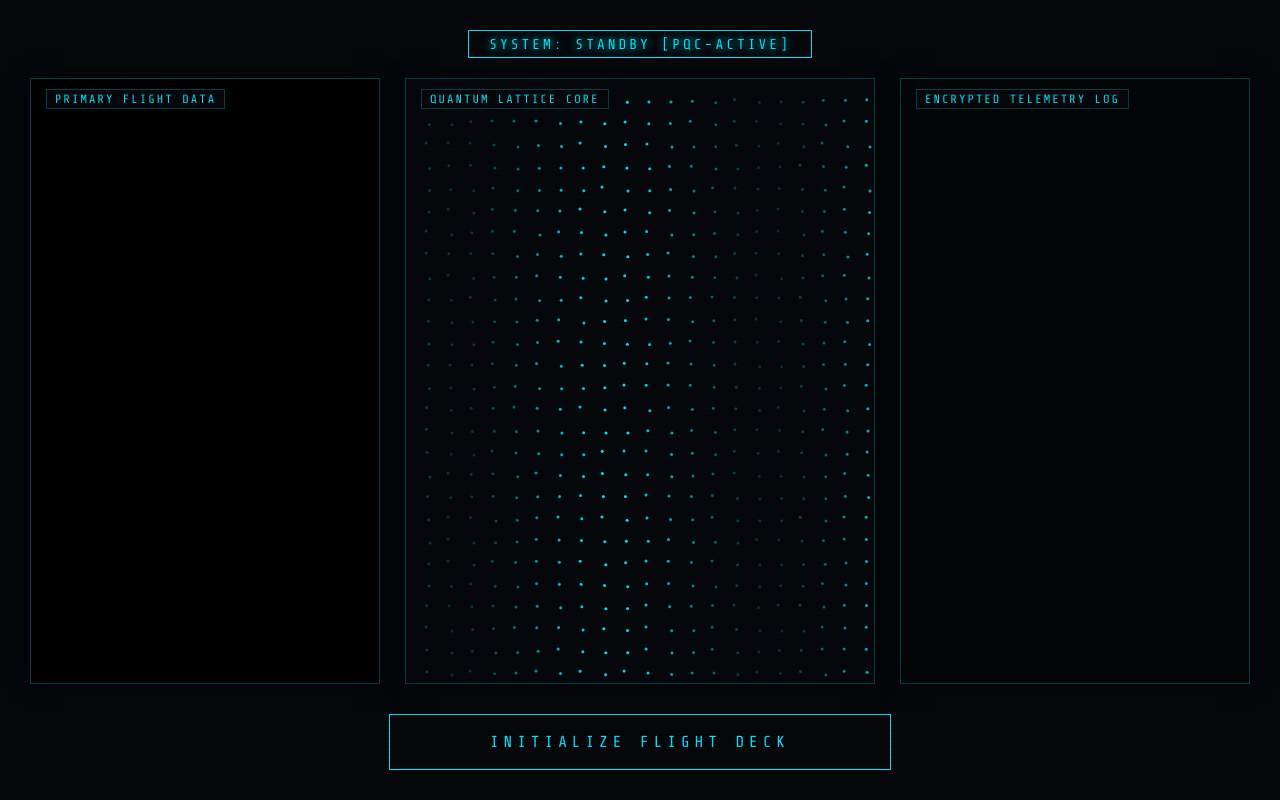
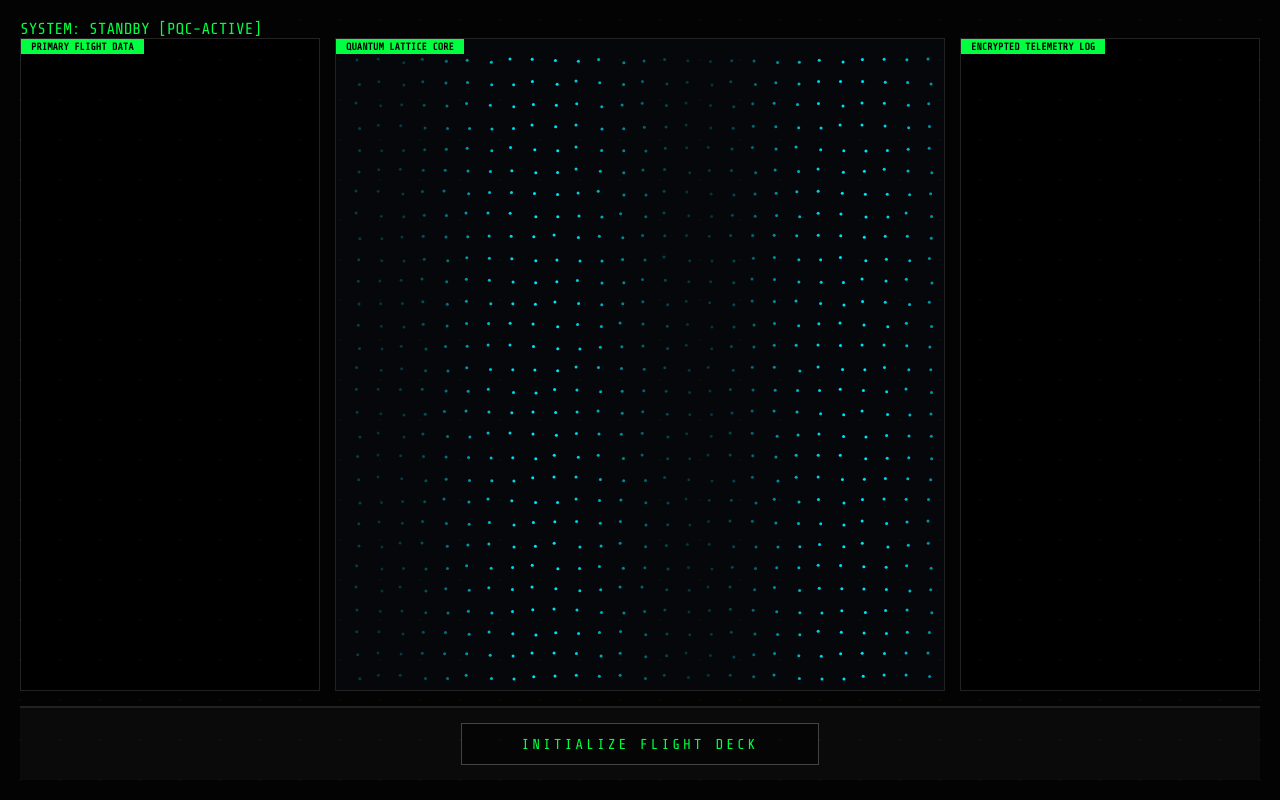
Before and after one commit to Toshani-tech/quantum-safe-cockpit, a plain HTML site: page index.html in a window 1280 px wide. Drawn offline with nearby package versions, Linux system fonts and the light colour scheme.

Commit message:
Day 6: Feat(UI): implemented rigid glass-cockpit geometry via CSS Grid

```diff
--- a/style.css
+++ b/style.css
@@ -1,20 +1,22 @@
-/* style.css - Stealth Cockpit Tactical UI */
+/* style.css - Industrial Avionics Flight Deck */
 :root {
-    --bg: #05070a;
-    --panel-bg: #05070a; /* STEP 3: Pure solid background */
-    --cyan: #00e5ff;
-    --tactical-red: #ff3b3b;
+    --bg: #030303;           /* Deeper black for high contrast */
+    --panel-bg: #050505;
+    --av-green: #00FF41;     /* Aviation Green (NTSC Standard) */
+    --av-amber: #FFBF00;     /* Warning/Diagnostic Amber */
+    --tactical-red: #FF3B3B;
     --font-main: 'Share Tech Mono', monospace;
-    --border-glow: rgba(0, 229, 255, 0.25);
+    --industrial-border: #222; /* Sharp, non-glowy borders */
 }
 
 * {
     box-sizing: border-box;
+    cursor: crosshair; /* Industrial feel */
 }
 
 body {
     background: var(--bg);
-    color: #fff;
+    color: var(--av-green);
     font-family: var(--font-main);
     margin: 0;
     height: 100vh;
@@ -22,122 +24,137 @@ body {
     display: flex;
     flex-direction: column;
     overflow: hidden;
+    text-transform: uppercase; /* Standard for Avionics */
 }
 
-/* THE "FILM LOOK" SCANLINES */
+/* Sharp Data Grid Overlay */
 body::after {
     content: " ";
     position: fixed;
     top: 0; left: 0; width: 100%; height: 100%;
-    background: linear-gradient(rgba(18, 16, 16, 0) 50%, rgba(0, 0, 0, 0.15) 50%);
-    background-size: 100% 4px;
+    background-image: radial-gradient(rgba(0, 255, 65, 0.05) 1px, transparent 0);
+    background-size: 40px 40px;
     z-index: 100;
     pointer-events: none;
-    opacity: 0.4;
 }
 
 #cockpit-container {
     display: flex;
     flex-direction: column;
     height: 100vh;
-    padding: 30px;
+    padding: 20px;
     z-index: 10;
 }
 
-header {
-    margin-bottom: 20px;
-    text-align: center;
+/* TOP STATUS BAR */
+#status-bar {
+    display: flex;
+    justify-content: space-between;
+    border-bottom: 1px solid var(--industrial-border);
+    padding-bottom: 10px;
+    margin-bottom: 15px;
+    font-size: 12px;
+    flex-shrink: 0; /* Prevents status bar from squishing */
 }
 
-#security-tag {
-    display: inline-block;
-    padding: 5px 20px;
-    border: 1px solid var(--cyan);
-    color: var(--cyan);
-    font-size: 0.9rem;
-    letter-spacing: 3px;
-    text-shadow: 0 0 10px var(--cyan);
+.latency-monitor { color: var(--av-amber); }
+.worker-status { display: flex; align-items: center; gap: 8px; }
+.status-light {
+    width: 8px; height: 8px;
+    background: var(--av-green);
+    border-radius: 50%;
+    animation: pulse 2s infinite;
 }
 
-/* THE GRID SYSTEM - Hard Locked */
+/* THE GRID SYSTEM - HARD LOCKED */
 .pfd-grid {
     display: grid;
-    grid-template-columns: 350px 1fr 350px;
-    gap: 25px;
+    grid-template-columns: 300px 1fr 300px;
+    gap: 15px;
     flex-grow: 1;
-    min-height: 0;
+    min-height: 0; /* CRITICAL: Stops grid from expanding with content */
+    overflow: hidden; /* Keeps the 'Bouncing' effect contained */
 }
 
 .panel {
     background: var(--panel-bg);
-    border: 1px solid var(--border-glow);
+    border: 1px solid var(--industrial-border);
     position: relative;
     display: flex;
     flex-direction: column;
-    padding: 0; /* Let canvas fill the edges */
-    overflow: hidden;
-    box-shadow: 0 0 20px rgba(0,0,0,0.5);
+    overflow: hidden; /* Prevents internal elements from pushing borders */
 }
 
-/* STEP 1 FIX: Removed the .telemetry class entirely to kill ghosting */
-
-/* CANVAS SIZING - Locked for Aspect Ratio */
-#lattice-canvas, #flight-display {
-    width: 100% !important;
-    height: 100% !important;
+/* TERMINAL / HEX STREAM - FIXED DEPTH */
+#terminal-box {
+    flex-grow: 1;
+    overflow-y: auto; /* Internal scroll only */
+    font-size: 11px;
+    color: var(--av-green);
     background: #000;
-    /* This makes the canvas look like a screen inside the panel */
-    object-fit: fill;
+    padding: 35px 10px 10px 10px;
+    line-height: 1.2;
+    scrollbar-width: thin;
+    scrollbar-color: var(--industrial-border) #000;
 }
 
-/* HUD Labels - High-End Aesthetic */
+/* HUD Labels */
 .label {
     position: absolute;
-    top: 10px;
-    left: 15px;
-    color: var(--cyan);
-    font-size: 12px;
-    letter-spacing: 2px;
-    text-transform: uppercase;
+    top: 0; left: 0;
+    color: #000;
+    background: var(--av-green);
+    font-size: 10px;
+    font-weight: bold;
+    padding: 2px 10px;
     z-index: 5;
-    background: var(--bg);
-    padding: 2px 8px;
-    border: 1px solid var(--border-glow);
 }
 
-/* TERMINAL / LOGS - Ivy League Level Formatting */
-#terminal-box {
-    flex-grow: 1;
-    overflow-y: auto;
-    font-family: var(--font-main);
-    font-size: 13px;
-    color: var(--cyan);
-    background: #020406;
-    padding: 40px 15px 15px 15px; /* Top padding to avoid label overlap */
-    scrollbar-width: none;
+/* CANVAS SIZING - RIGID MAPPING */
+#flight-display, #lattice-canvas {
+    width: 100%;
+    height: 100%;
+    background: #000;
+    display: block; /* Removes baseline spacing */
 }
 
-/* FOOTER & BUTTON */
+/* FOOTER BEZEL */
 footer {
     display: flex;
     justify-content: center;
-    padding-top: 30px;
+    align-items: center;
+    background: #0a0a0a;
+    border-top: 2px solid #222;
+    padding: 15px 0;
+    margin-top: 15px;
+    flex-shrink: 0; /* Keeps footer fixed at bottom */
 }
 
 #init-btn {
-    background: transparent;
-    color: var(--cyan);
-    border: 1px solid var(--cyan);
-    padding: 18px 100px;
-    font-size: 1rem;
+    background: #050505;
+    color: var(--av-green);
+    border: 1px solid #444;
+    padding: 12px 60px;
     font-family: var(--font-main);
-    letter-spacing: 5px;
+    font-size: 0.9rem;
+    text-transform: uppercase;
+    letter-spacing: 3px;
     cursor: pointer;
-    transition: all 0.4s cubic-bezier(0.165, 0.84, 0.44, 1);
+    transition: all 0.1s ease;
 }
 
 #init-btn:hover {
-    background: rgba(0, 229, 255, 0.1);
-    box-shadow: 0 0 40px rgba(0, 229, 255, 0.2);
-    letter-spacing: 8px;
+    background: #111;
+    border-color: var(--av-green);
 }
+
+#init-btn:active {
+    background: var(--av-green);
+    color: #000;
+}
+
+@keyframes pulse {
+    0% { opacity: 1; }
+    50% { opacity: 0.4; }
+    100% { opacity: 1; }
+}
```
